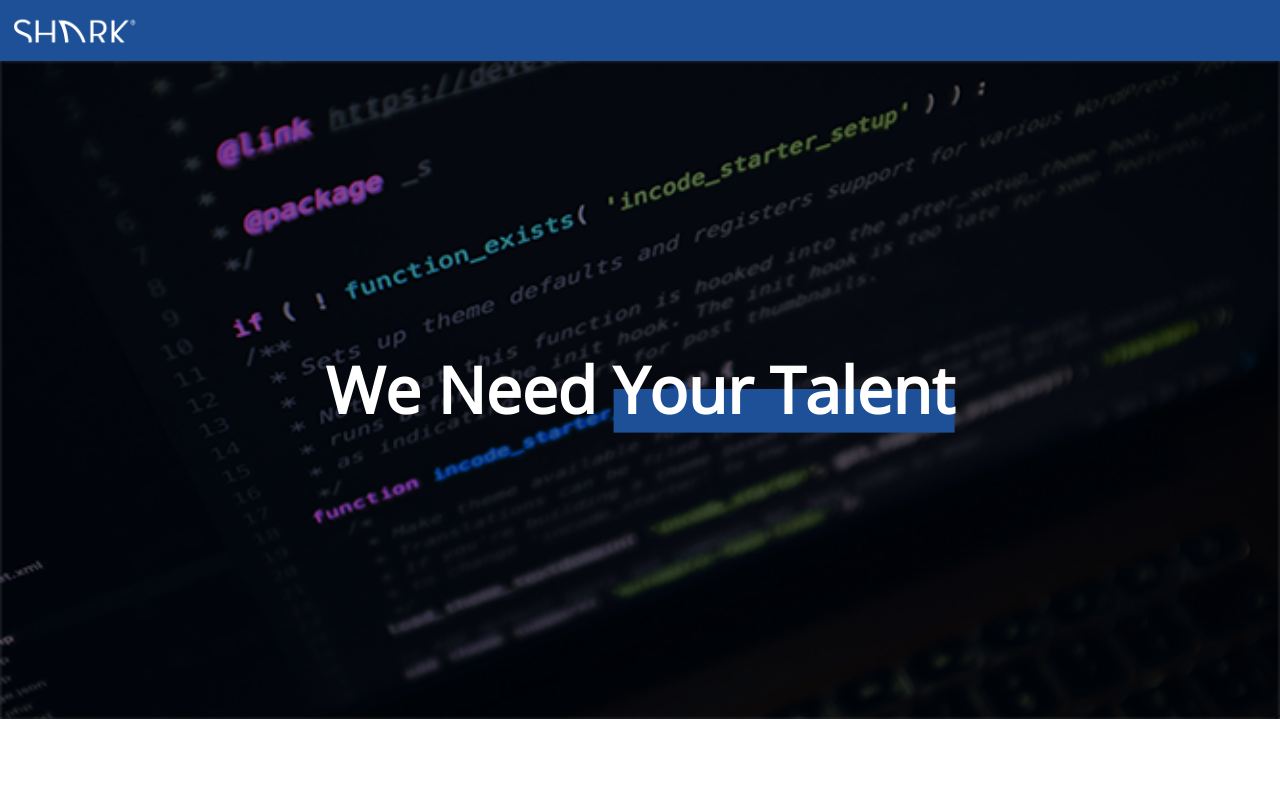
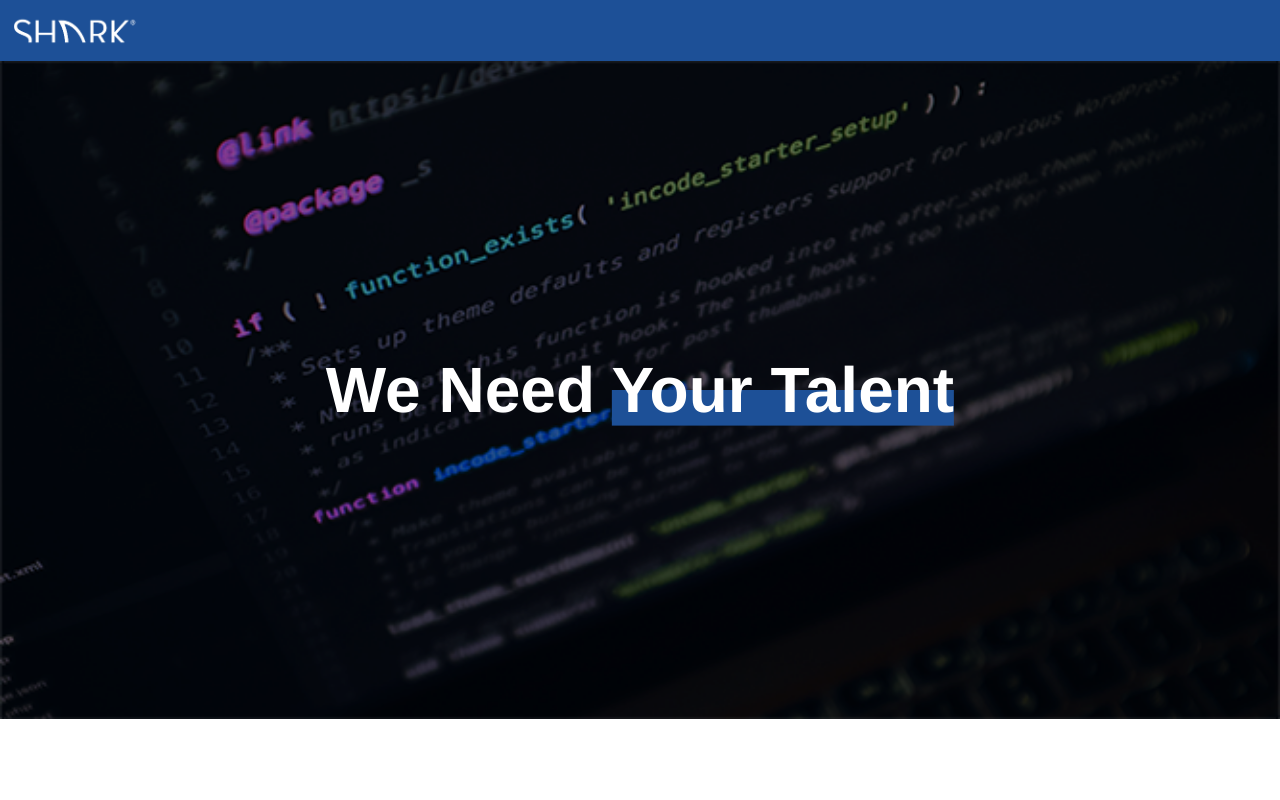
Before and after one commit to R1ce02/shark-career, a Vue app: page / in a window 1280 px wide. Shown: the top 800 px of the page. Built offline with nearby package versions, Linux system fonts and the light colour scheme.

Commit message:
font changes

```diff
--- a/public/index.html
+++ b/public/index.html
@@ -10,8 +10,8 @@
   <!-- <link rel="icon" href="<%= BASE_URL %>favicon.ico"> -->
   <link rel="preconnect" href="https://fonts.googleapis.com">
   <link rel="preconnect" href="https://fonts.gstatic.com" crossorigin>
-  <link href="https://fonts.googleapis.com/css2?family=Open+Sans&display=swap" rel="stylesheet">
-  <title>Shark-Soft</title>
+  <link href="https://fonts.googleapis.com/css2?family=Montserrat&display=swap" rel="stylesheet">
+  <title>Shark-Soft Career</title>
 </head>
 
 <body>
--- a/src/App.vue
+++ b/src/App.vue
@@ -14,7 +14,7 @@
 
 <style>
 #app {
-  font-family: "Open Sans", sans-serif;
+  font-family: Helvetica, sans-serif;
   -webkit-font-smoothing: antialiased;
   -moz-osx-font-smoothing: grayscale;
   overflow-x: hidden;
```
